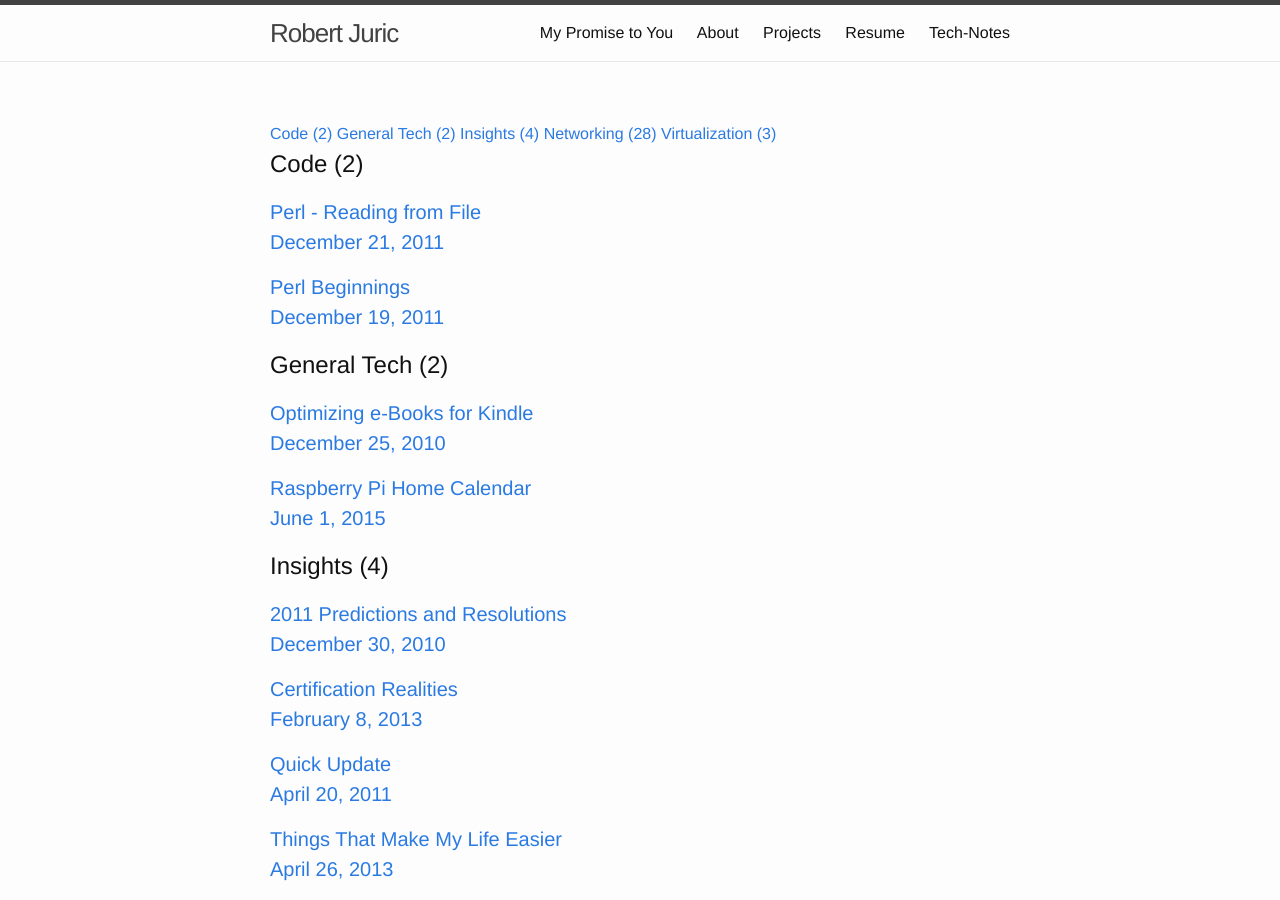
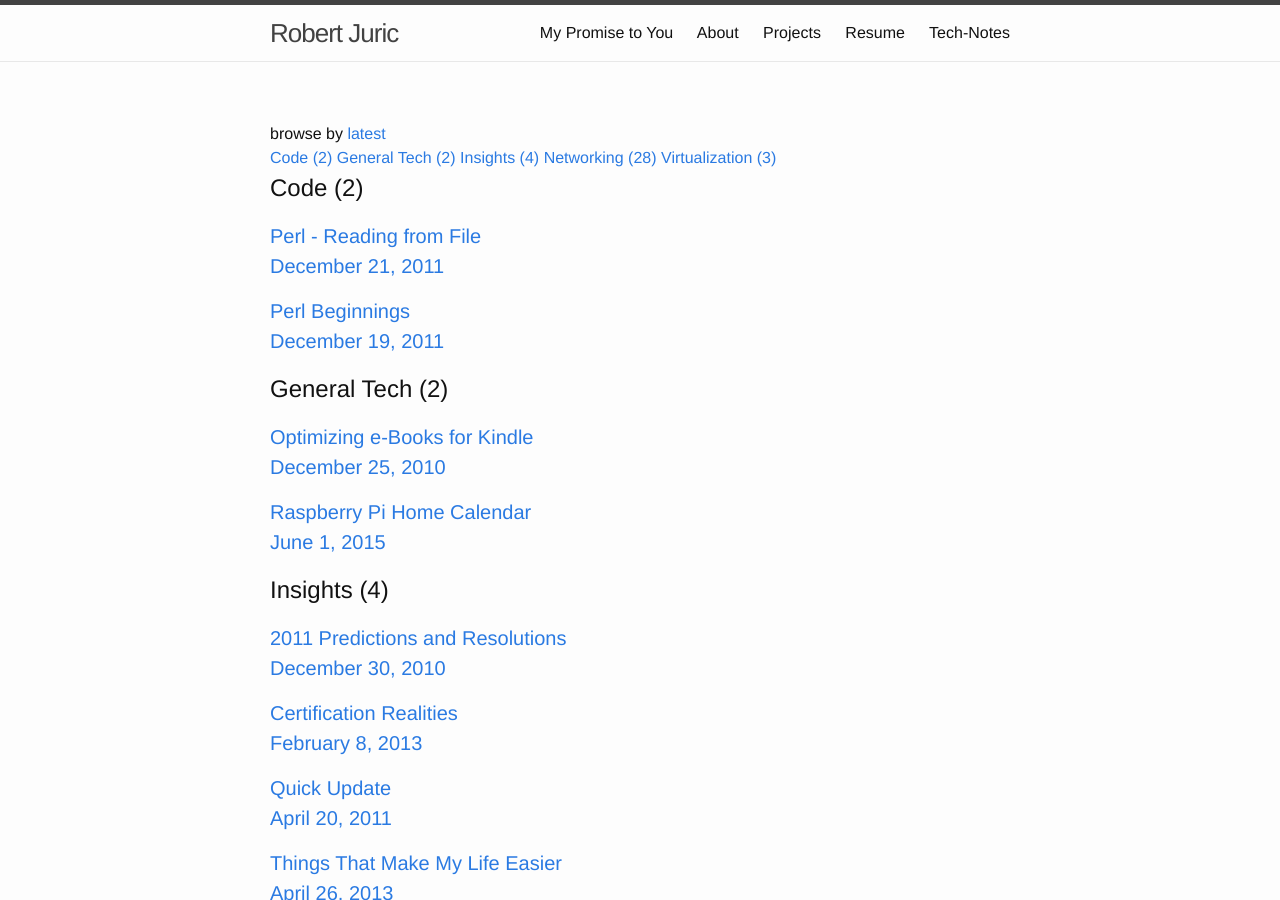
Before and after one commit to robertjuric/robertjuric.github.io, a Jekyll site: the page built from archivebycategory.md, in a window 1280 px wide and 900 px high. Built offline with Jekyll 4.4.1, drawn with Linux system fonts in a browser that asks for light colours.

Commit message:
Update categories

```diff
--- a/archivebycategory.md
+++ b/archivebycategory.md
@@ -3,6 +3,12 @@ layout: page
 permalink: /categoryview/
 sitemap: false
 ---
+   <div class="container" >
+         <div id="archives">
+             browse by <a title="The complete archive of {{ site.name }}'s Blog"
+                          href="{{ site.url}}{{site.baseurl}}/tech-notes">latest</a>
+         </div>
+     </div>
 
 <div>
   {% assign categories = site.categories | sort %}
```
Also changed, not shown: tech-notes.md (+1 -1 lines).
